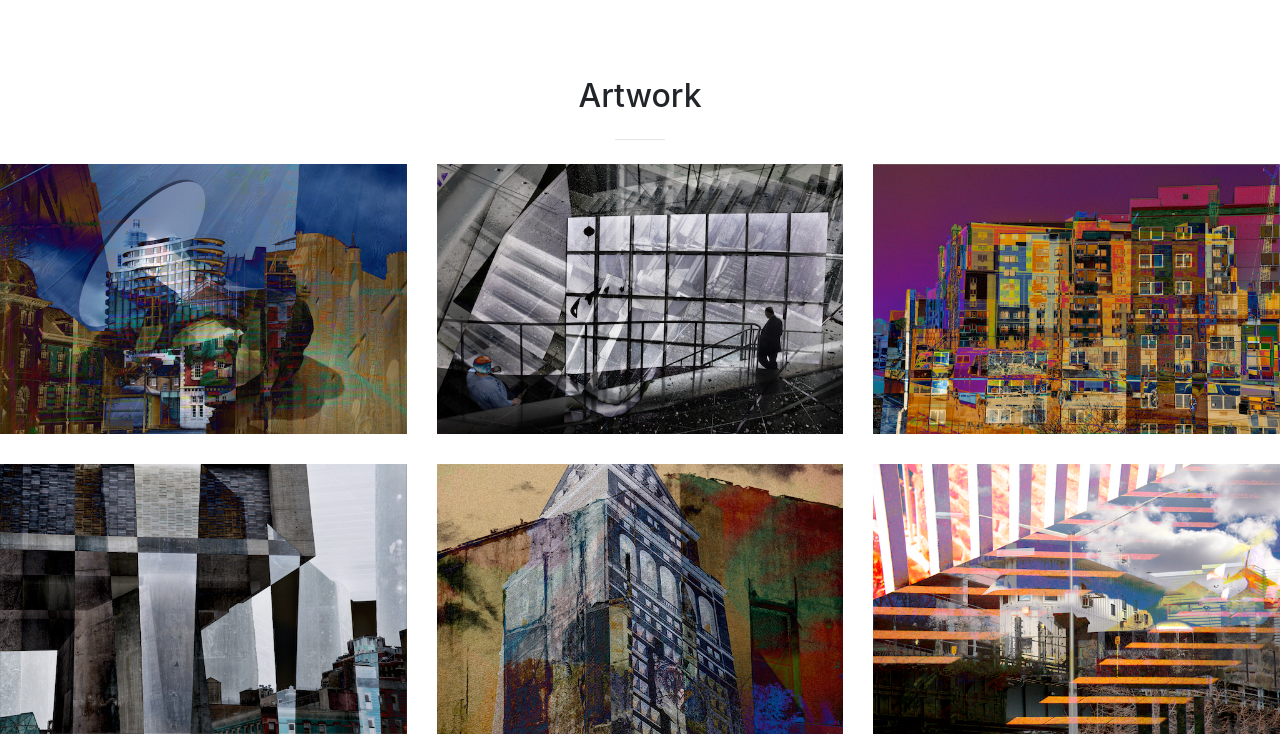
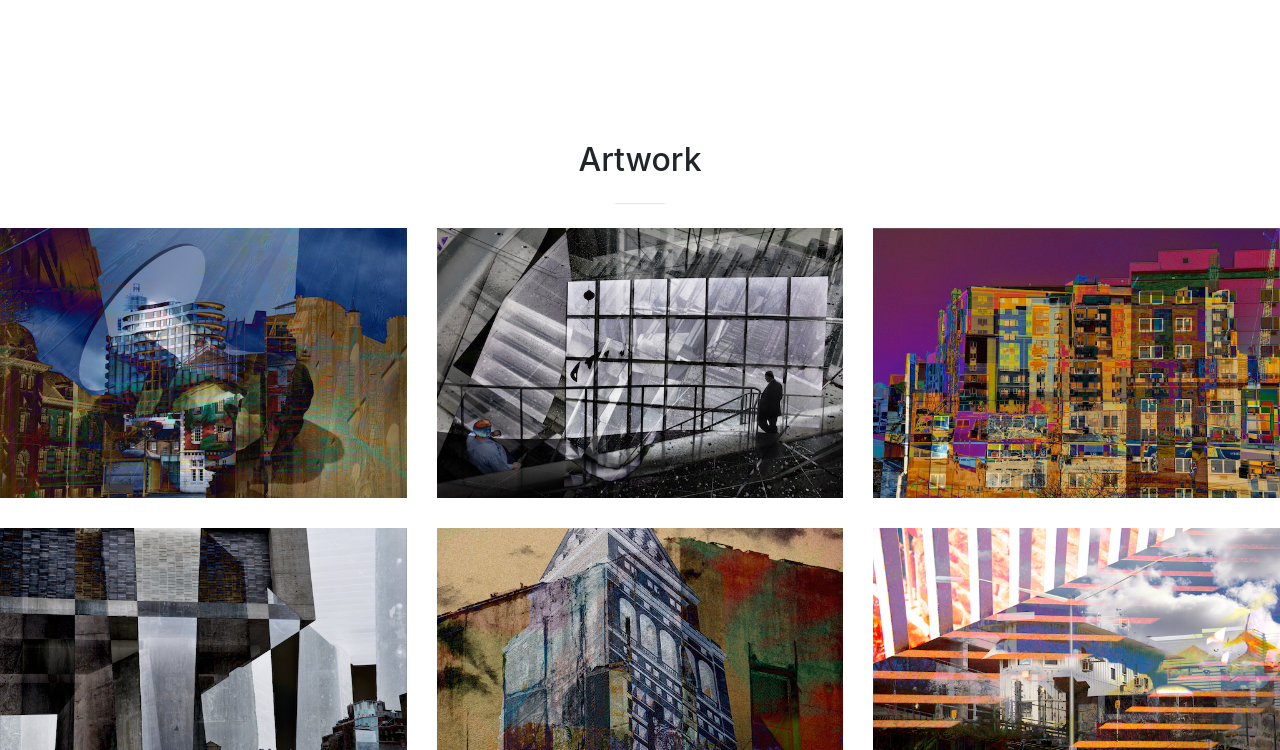
Before and after one commit to margarettanzosh/margarettanzosh.jeff, a website with bundled scripts: page jeff-portfolio/index.html in a window 1280 px wide. Shown: the part 2490-3240 px from the top of the page. Built offline with nearby package versions, Linux system fonts and the light colour scheme.

Commit message:
fixed artwork heading

```diff
--- a/jeff-portfolio/index.html
+++ b/jeff-portfolio/index.html
@@ -129,7 +129,7 @@
       </div>
     </section>
 
-    <section class="p-0" id="portfolio">
+    <section class="less-padding" id="portfolio">
       <h2 class="section-heading text-center">Artwork</h2>
       <hr class="my-4">
       <div class="container-fluid p-0">
```
